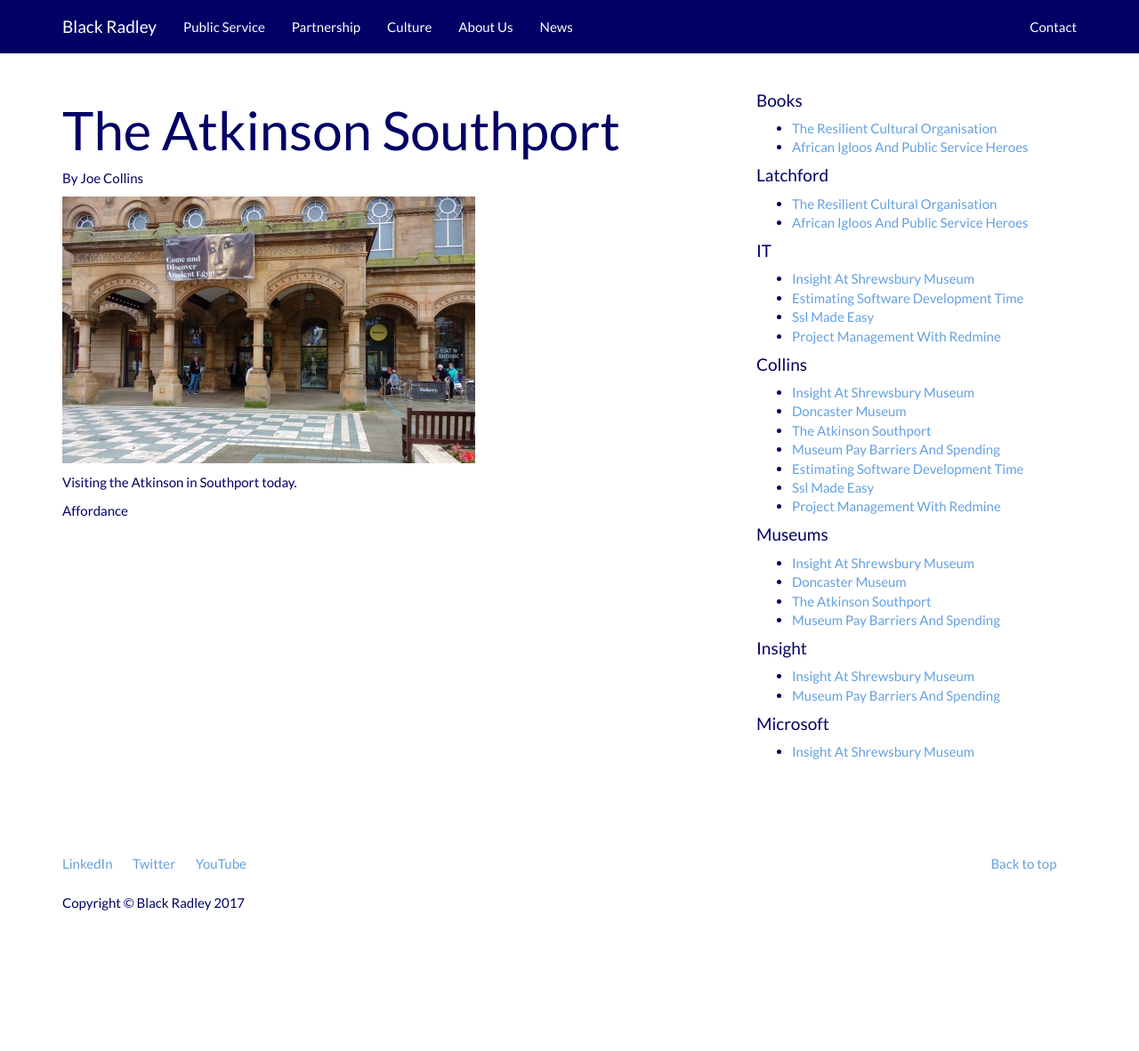
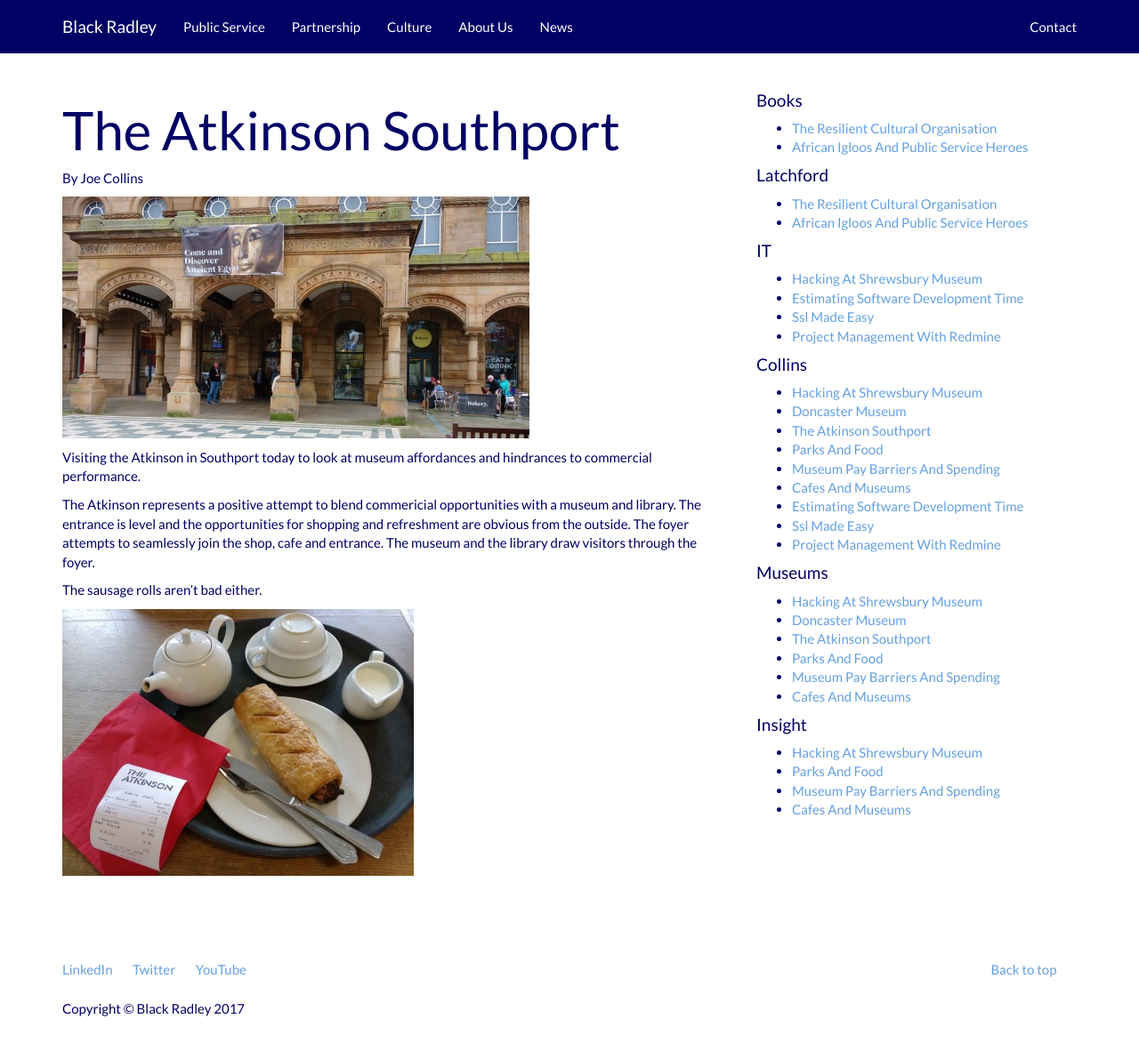
Before and after one commit to blackradley/blackradley.github.io, a Jekyll site: the page built from _posts/2016-09-27-the-atkinson-southport.md, in a window 1280 px wide and 1221 px high. Shown: the top 1182 px of the window at 89% size. Built offline with Jekyll 4.4.1, drawn with Linux system fonts in a browser that asks for light colours; nearby versions of some CDN libraries.

Commit message:
Image widths and edits to Insight links

```diff
--- /dev/null
+++ b/_posts/2015-05-01-cafes-and-museums.md
@@ -0,0 +1,16 @@
+---
+layout: default
+tags:
+- Museums
+- Insight
+- Collins
+---
+# {{ page.title }}
+
+By Joe Collins
+
+The preliminary analysis of our data [Insight](https://insight.blackradley.com/) started by focusing on the factors which most influence the number of visitors to a heritage site.  Two of the most important factors are having a museum and providing refreshments.
+
+It seems that heritage visitors really are attracted the combination of a museum and café.  The V&A weren't wrong when they described themselves in their 1980's advertising campaign as "An ace caff with quite a nice museum attached".
+
+If you have ever visited a museum you might say that this is obvious.  The museum and café are key parts of the visitor experience.  However for museums struggling to make ends meet it is tempting to diversify.  This finding confirms and quantifies the value of museums' core offering, although we may also need to refine our understanding of what that 'core' is.
--- a/_posts/2016-09-27-the-atkinson-southport.md
+++ b/_posts/2016-09-27-the-atkinson-southport.md
@@ -10,6 +10,10 @@ By Joe Collins
 
 ![The Atkinson](/img/TheAtkinson.jpg)
 
-Visiting the Atkinson in Southport today.
+Visiting the Atkinson in Southport today to look at museum affordances and hindrances to commercial performance.
 
-Affordance
+The Atkinson represents a positive attempt to blend commericial opportunities with a museum and library.  The entrance is level and the opportunities for shopping and refreshment are obvious from the outside.  The foyer attempts to seamlessly join the shop, cafe and entrance.  The museum and the library draw visitors through the foyer.
+
+The sausage rolls aren't bad either.
+
+![Sausage Roll](/img/TheAtkinsonFood.jpg)
```
Also changed, not shown: _posts/2014-09-22-project-management-with-redmine.md (+1 -1 lines), _posts/2014-12-02-SSL-made-easy.md (+1 -1 lines), _posts/2015-02-19-estimating-software-development-time.md (+1 -1 lines), _posts/2015-06-01-museum-pay-barriers-and-spending.md (+1 -1 lines), _posts/2015-06-15-parks-and-food.md (added, +16 -0 lines), _posts/2017-01-14-doncaster-museum.md (+4 -0 lines), _posts/2017-04-04-hacking-at-shrewsbury-museum.md (added, +15 -0 lines), _posts/2017-04-04-insight-at-shrewsbury-museum.md (deleted, +0 -18 lines), README.md, img/DoncasterMuseum.jpg, img/TheAtkinson.jpg.
